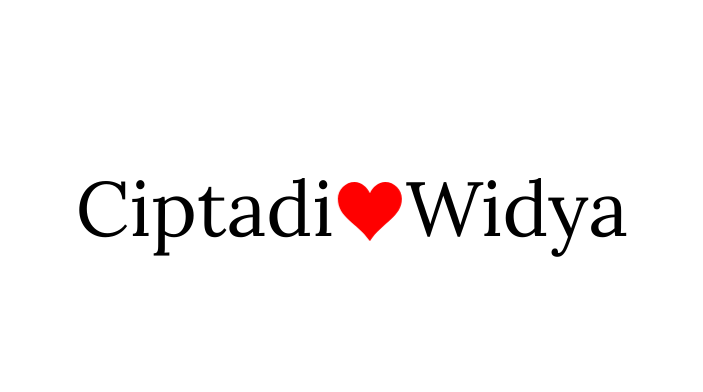
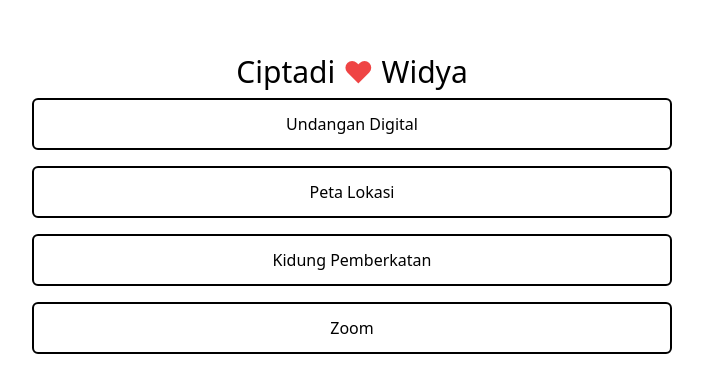
Before and after one commit to ChipzCiptadi/wedding-placeholder, a website: page index.html in a window 1280 px wide. Shown: the part 192-584 px from the top of the page, without its empty margins (288-991 px from the left). Drawn offline with Linux system fonts and the light colour scheme.

Commit message:
update sections

```diff
--- a/index.html
+++ b/index.html
@@ -6,18 +6,17 @@
     <meta name="viewport" content="width=device-width, initial-scale=1.0">
     <title>Wedding of Ciptadi and Widya</title>
 
-    <link rel="stylesheet" href="style.css">
+    <link rel="stylesheet" href="./dist/output.css">
 </head>
 
 <body>
     <div class="container">
-        <div class="center">
-            <span class="title">Ciptadi</span>
-            <svg class="heart" viewBox="0 0 32 29.6">
-                <path d="M23.6,0c-3.4,0-6.3,2.7-7.6,5.6C14.7,2.7,11.8,0,8.4,0C3.8,0,0,3.8,0,8.4c0,9.4,9.5,11.9,16,21.2
-                      c6.1-9.3,16-12.1,16-21.2C32,3.8,28.2,0,23.6,0z" />
-            </svg>
-            <span class="title">Widya</span>
+        <div class="mx-auto flex h-screen w-screen flex-col place-content-center items-center">
+            <h1>Ciptadi <span class="text-red-500">&hearts;</span> Widya</h1>
+            <a class="button" href="/">Undangan Digital</a>
+            <a class="button" href="https://goo.gl/maps/s3xLRo5LjNFCDCGA7">Peta Lokasi</a>
+            <a class="button" href="./kidung.html">Kidung Pemberkatan</a>
+            <a class="button" href="/">Zoom</a>
         </div>
     </div>
 </body>
--- /dev/null
+++ b/package.json
@@ -0,0 +1,5 @@
+{
+  "devDependencies": {
+    "tailwindcss": "^3.0.24"
+  }
+}
--- /dev/null
+++ b/src/input.css
@@ -0,0 +1,18 @@
+@tailwind base;
+@tailwind components;
+@tailwind utilities;
+
+@layer base {
+    h1 {
+        @apply text-3xl font-thin;
+    }
+    h2 {
+        @apply text-xl font-thin;
+    }
+}
+
+@layer components {
+    .button {
+        @apply p-3 m-2 border-solid border-black border-2 text-center md:w-1/2 w-3/4 hover:bg-blue-200 rounded-md;
+    }
+}
--- a/style.css
+++ /dev/null
@@ -1,42 +0,0 @@
-@import url('https://fonts.googleapis.com/css2?family=Lora&display=swap');
-
-.container {
-    height: 100%;
-    position: relative;
-}
-
-.center {
-    margin: 0;
-    position: absolute;
-    top: 50%;
-    left: 50%;
-    -ms-transform: translate(-50%, -50%);
-    transform: translate(-50%, -50%);
-}
-
-.title {
-    font-size: 6vw;
-    font-family: 'Lora', serif;
-}
-
-.heart {
-    fill: red;
-    position: relative;
-    top: 5px;
-    width: 5vw;
-    animation: pulse 1s ease infinite;
-}
-
-@keyframes pulse {
-    0% {
-        transform: scale(1);
-    }
-
-    50% {
-        transform: scale(1.3);
-    }
-
-    100% {
-        transform: scale(1);
-    }
-}
--- /dev/null
+++ b/tailwind.config.js
@@ -0,0 +1,7 @@
+module.exports = {
+  content: ["./**/*.{html,js}"],
+  theme: {
+    extend: {},
+  },
+  plugins: [],
+}
```
Also changed, not shown: kidung.html (added, +49 -0 lines), dist/output.css (added), 2 other files.
